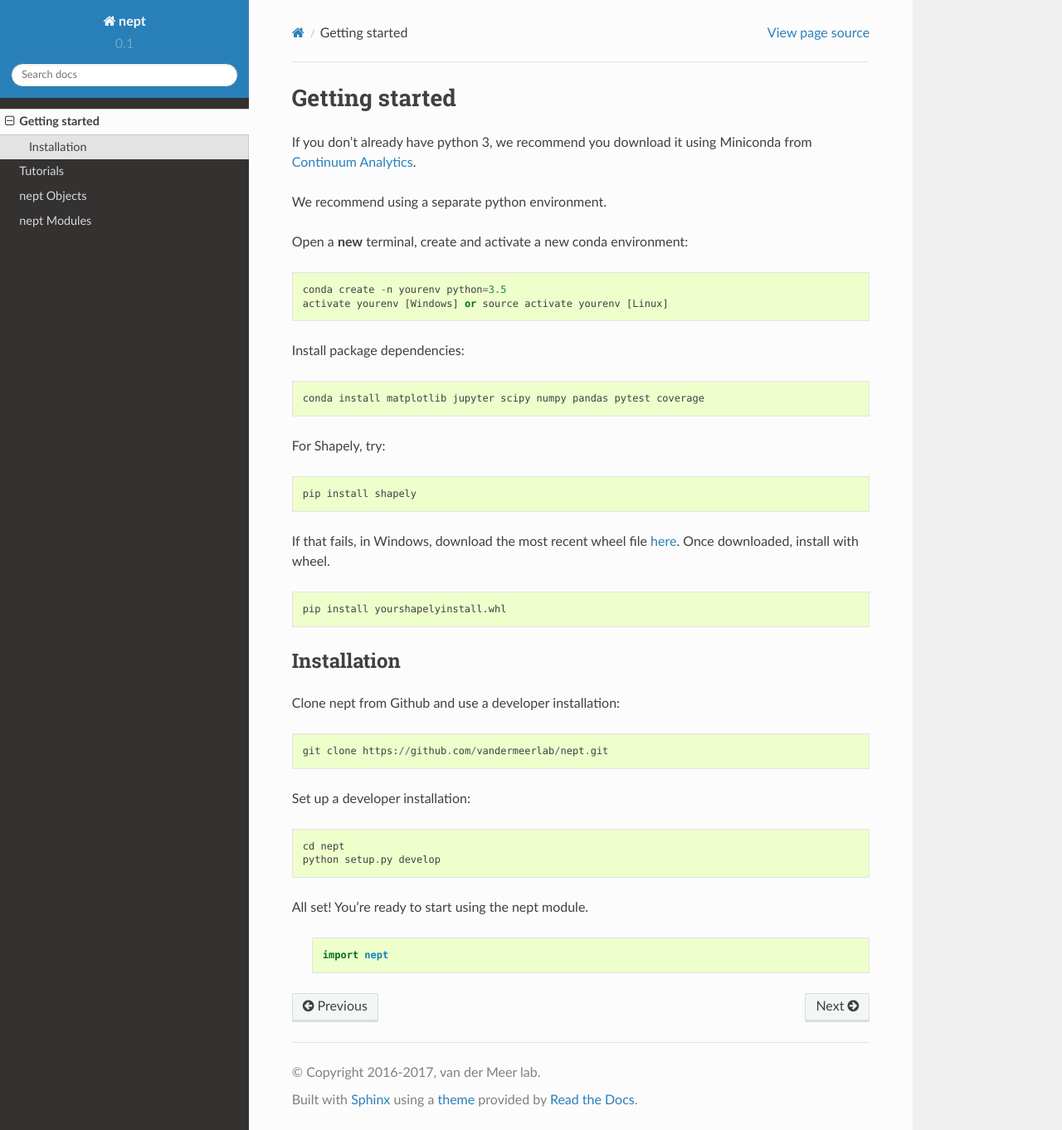
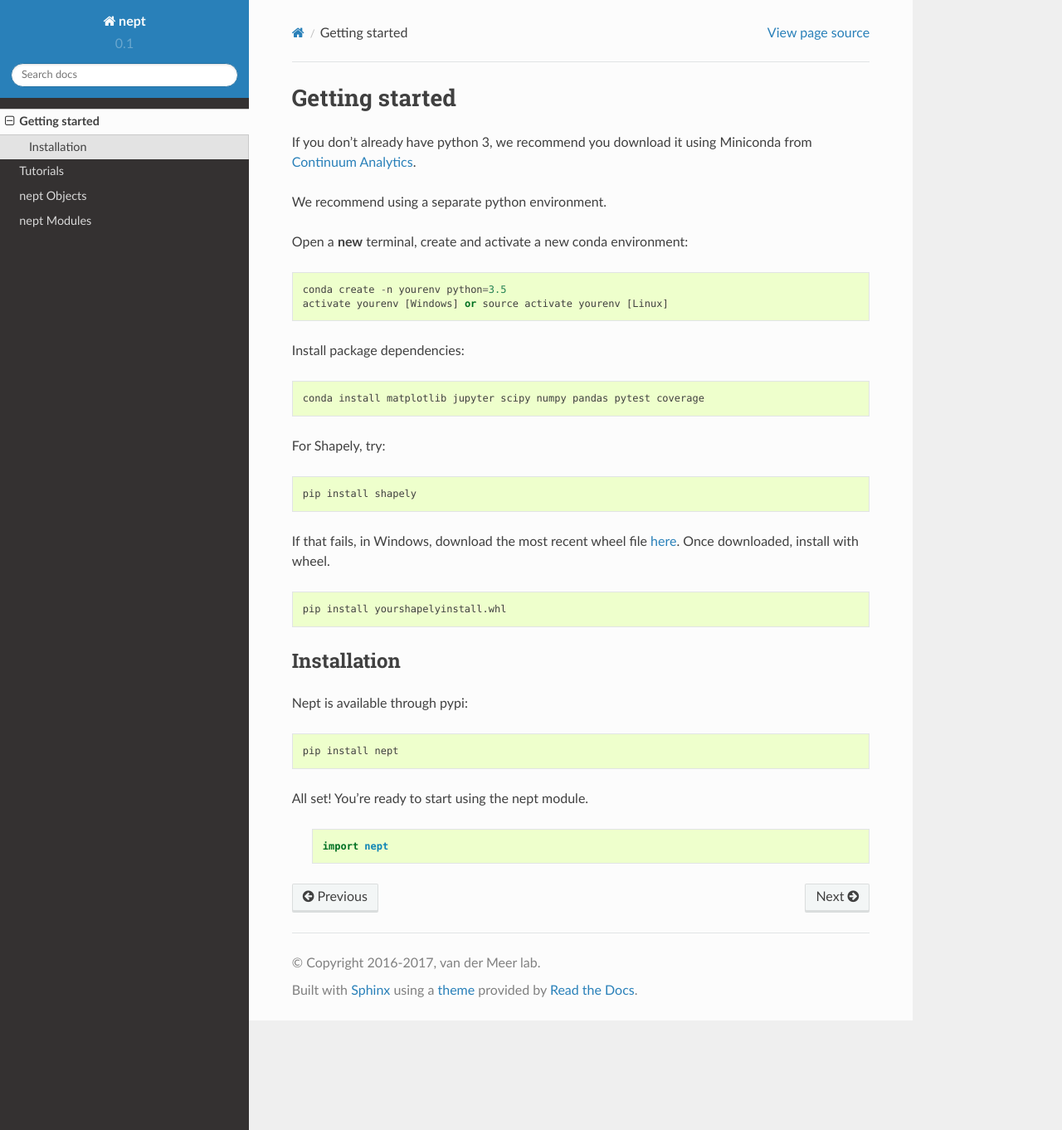
Before and after one commit to vandermeerlab/nept, a Sphinx documentation site: the page built from docs/getting_started.rst, in a window 1280 px wide and 1362 px high. Shown: the whole window at 83% size. Built offline with Sphinx 7.4.7 and the Read the Docs theme 2.0.0, drawn with Linux system fonts in a browser that asks for light colours; pages that are not in the unit, such as notebooks, are missing from menus.

Commit message:
Updating documentation

```diff
--- a/docs/getting_started.rst
+++ b/docs/getting_started.rst
@@ -30,14 +30,9 @@ Once downloaded, install with wheel.
 Installation
 ------------
 
-Clone nept from Github and use a developer installation::
+Nept is available through pypi::
 
-  git clone https://github.com/vandermeerlab/nept.git
-
-Set up a developer installation::
-
-  cd nept
-  python setup.py develop
+  pip install nept
 
 All set! You're ready to start using the nept module.
 
```
Also changed, not shown: README.rst (+8 -10 lines), LICENSE.rst.
